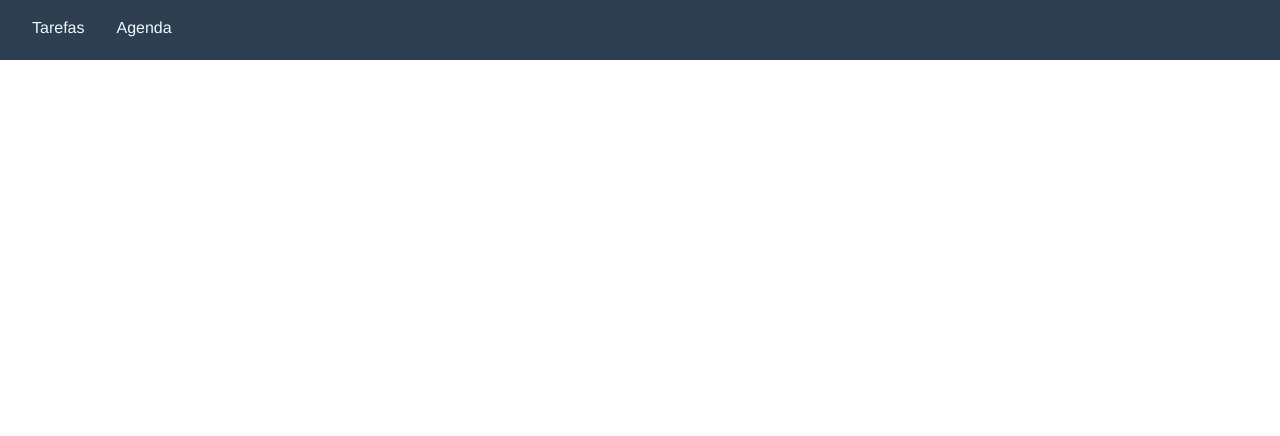
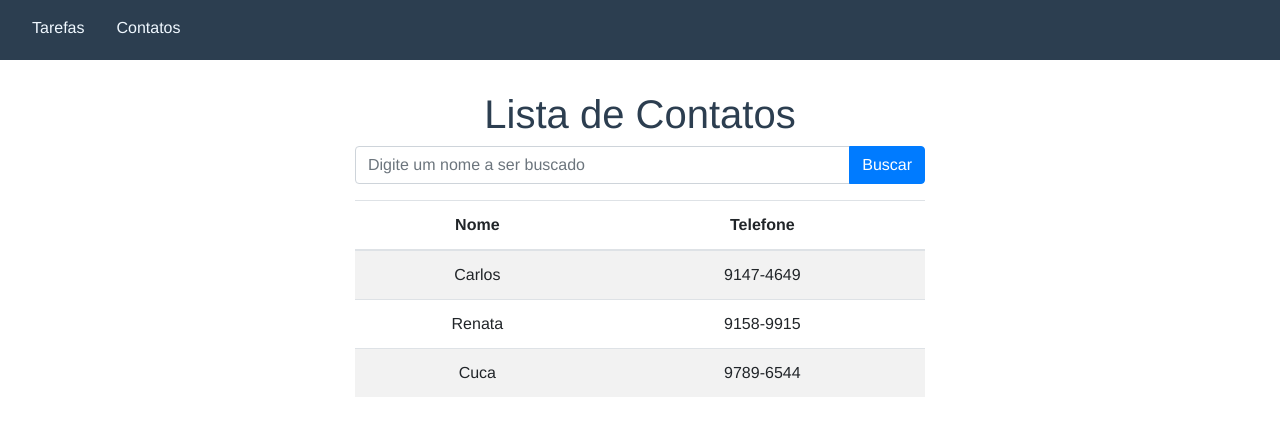
Before and after one commit to carloswimmer/aula-vue, a Vue app: page /contatos in a window 1280 px wide. Shown: the top 436 px of the page. Built offline with nearby package versions, Linux system fonts and the light colour scheme.

Commit message:
Criando tela Contatos

```diff
--- a/src/App.vue
+++ b/src/App.vue
@@ -9,7 +9,7 @@
         </li>
         <li class="nav-item">
           <a class="nav-link" href="#">
-            <router-link to="/agenda">Agenda</router-link>
+            <router-link to="/contatos">Contatos</router-link>
           </a>
         </li>
       </ul>
--- a/src/router.js
+++ b/src/router.js
@@ -1,7 +1,7 @@
 import Vue from 'vue'
 import Router from 'vue-router'
 import Tarefas from './views/Tarefas.vue'
-import Agenda from './views/Agenda.vue'
+import Contatos from './views/Contatos.vue'
 
 Vue.use(Router)
 
@@ -14,9 +14,9 @@ export default new Router({
             component: Tarefas
         },
         {
-            path: '/agenda',
-            name: 'agenda',
-            component: Agenda
+            path: '/contatos',
+            name: 'contatos',
+            component: Contatos
         }
     ]
 })
--- a/src/views/Agenda.vue
+++ /dev/null
@@ -1,27 +0,0 @@
-<template>
-  <div class="container">
-  <form class="content">
-    <div class="form-group">
-      <label for="exampleInputEmail1">Email address</label>
-      <input type="email" class="form-control" id="exampleInputEmail1" aria-describedby="emailHelp" placeholder="Enter email">
-      <small id="emailHelp" class="form-text text-muted">We'll never share your email with anyone else.</small>
-    </div>
-    <div class="form-group">
-      <label for="exampleInputPassword1">Password</label>
-      <input type="password" class="form-control" id="exampleInputPassword1" placeholder="Password">
-    </div>
-    <div class="form-group form-check">
-      <input type="checkbox" class="form-check-input" id="exampleCheck1">
-      <label class="form-check-label" for="exampleCheck1">Check me out</label>
-    </div>
-    <button type="submit" class="btn btn-primary">Submit</button>
-  </form>
-  </div>
-</template>
-
-<style scoped>
-.content {
-  max-width: 600px;
-  margin: 0 auto;
-}
-</style>
--- /dev/null
+++ b/src/views/Contatos.vue
@@ -0,0 +1,77 @@
+<template>
+  <div class="container">
+    <h1>Lista de Contatos</h1>
+    <form>
+      <div class="input-group mb-3">
+        <input type="text" v-model="nomeBuscado" class="form-control" placeholder="Digite um nome a ser buscado" aria-label="Digite um nome a ser buscado">
+        <div class="input-group-append">
+          <button class="btn btn-primary" type="button" @click="filtra(nomeBuscado)">
+            Buscar
+          </button>
+        </div>
+      </div>
+    </form>
+    <table class="table table-striped">
+      <thead>
+        <tr>
+          <th>Nome</th>
+          <th>Telefone</th>
+        </tr>
+      </thead>
+      <tbody>
+        <tr v-for="contato in contatosFiltrados" :key="contato.nome">
+          <td>{{ contato.nome }}</td>
+          <td>{{ contato.telefone }}</td>
+        </tr>
+      </tbody>
+    </table>
+  </div>
+</template>
+
+<script>
+export default {
+  data() {
+    return {
+      contatos: [],
+      resultadoDaBusca: [],
+      nomeBuscado: ''
+    }
+  },
+  computed: {
+    contatosFiltrados () {
+      return this.nomeBuscado ? this.resultadoDaBusca : this.contatos
+    }
+  },
+  methods: {
+    filtra (termo) {
+      this.resultadoDaBusca = this.contatos.filter(item => {
+        return item.nome === termo
+      })
+    }
+  },
+  created() {
+    this.contatos = [
+      {
+        nome: 'Carlos',
+        telefone: '9147-4649'
+      },
+      {
+        nome: 'Renata',
+        telefone: '9158-9915'
+      },
+      {
+        nome: 'Cuca',
+        telefone: '9789-6544'
+      }
+    ]
+  }
+}
+</script>
+
+
+<style scoped>
+.container {
+  max-width: 600px;
+  margin: 0 auto;
+}
+</style>
--- a/src/views/Tarefas.vue
+++ b/src/views/Tarefas.vue
@@ -4,9 +4,9 @@
     <h2>Adicionar tarefa</h2>
     <form>
       <div class="input-group mb-3">
-        <input type="text" class="form-control" placeholder="Tarefa a ser adicionada" aria-label="Tarefa a ser adicionada">
+        <input type="text" class="form-control" v-model="novaTarefa.descricao" placeholder="Tarefa a ser adicionada" aria-label="Tarefa a ser adicionada">
         <div class="input-group-append">
-          <button class="btn btn-primary" type="button">
+          <button class="btn btn-primary" type="button" @click="insereTarefa(novaTarefa)">
             Adicionar
           </button>
         </div>
@@ -24,11 +24,15 @@
       <tbody>
         <tr v-for="t in tarefas">
           <td>
-        <input type="checkbox">
+            <input type="checkbox" v-model="t.pronta">
           </td>
-      <td>{{ t.descricao }}</td>
           <td>
-        <button class="btn btn-outline-danger btn-sm" type="button">
+            <span :class="t.pronta ? 'tarefa-pronta' : ''">
+              {{ t.descricao }}
+            </span>
+          </td>
+          <td>
+            <button class="btn btn-outline-danger btn-sm" type="button" @click="removeTarefa(t)">
               Deletar
             </button>
           </td>
@@ -57,15 +61,24 @@ export default {
         {
           pronta: false,
           descricao: 'Jantar fora de casa'
-        },
-        {
+        }
+      ],
+      novaTarefa: {
         pronta: false,
-          descricao: 'Happy hour'
-        }
-      ]
+        descricao: ''
       }
     }
-
+  },
+  methods: {
+    insereTarefa (tarefaNova) {
+      this.tarefas.push(tarefaNova)
+      this.novaTarefa = {}
+    },
+    removeTarefa (tarefaARemover) {
+      const index = this.tarefas.indexOf(tarefaARemover)
+      this.tarefas.splice(index, 1)
+    },
+  }
 }
 </script>
 
@@ -79,4 +92,7 @@ form {
 h2 {
   margin-top: 30px;
 }
+.tarefa-pronta {
+  text-decoration: line-through;
+}
 </style>
```
Lines whose indentation alone changed are shown as unchanged.
